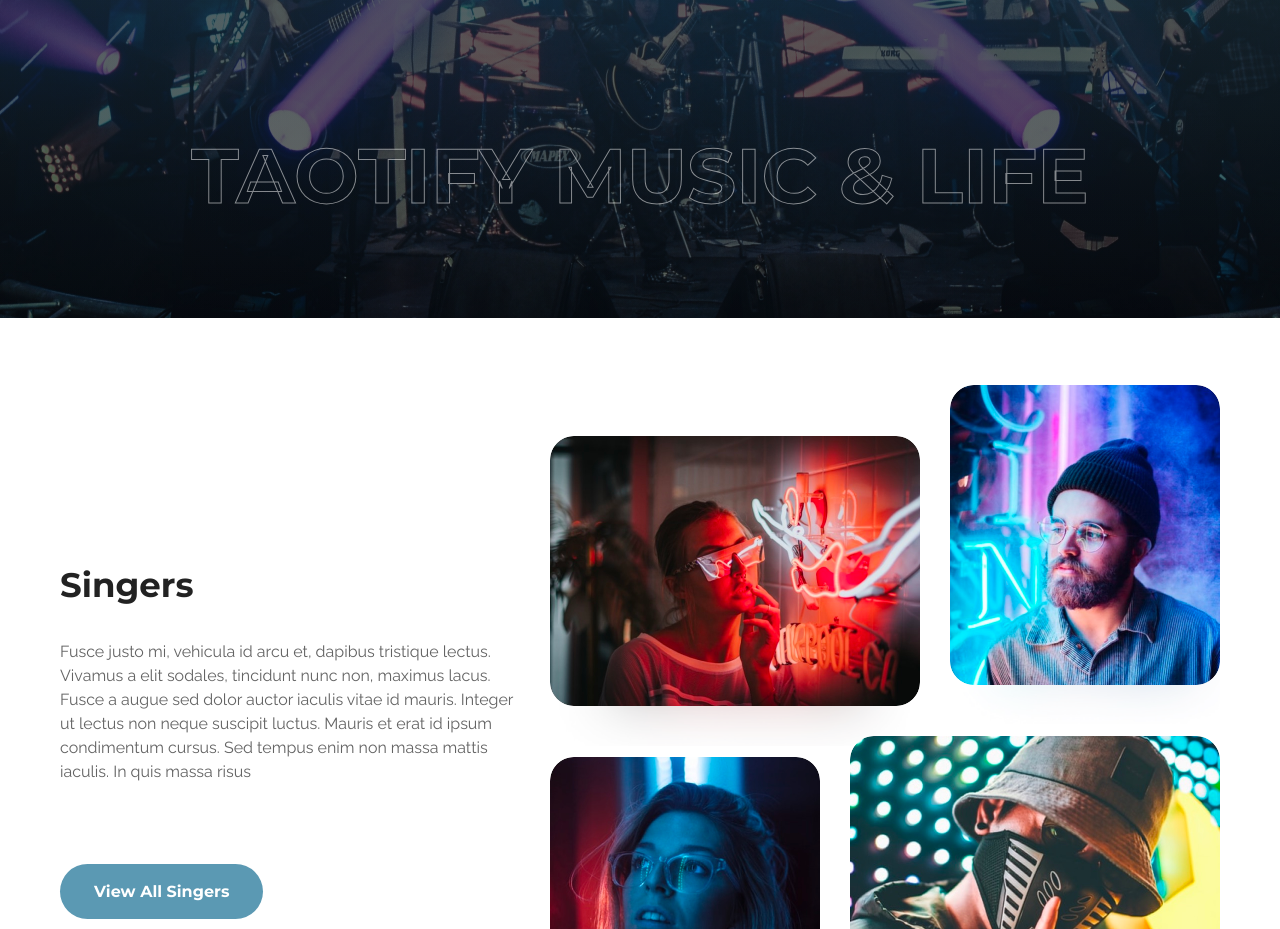
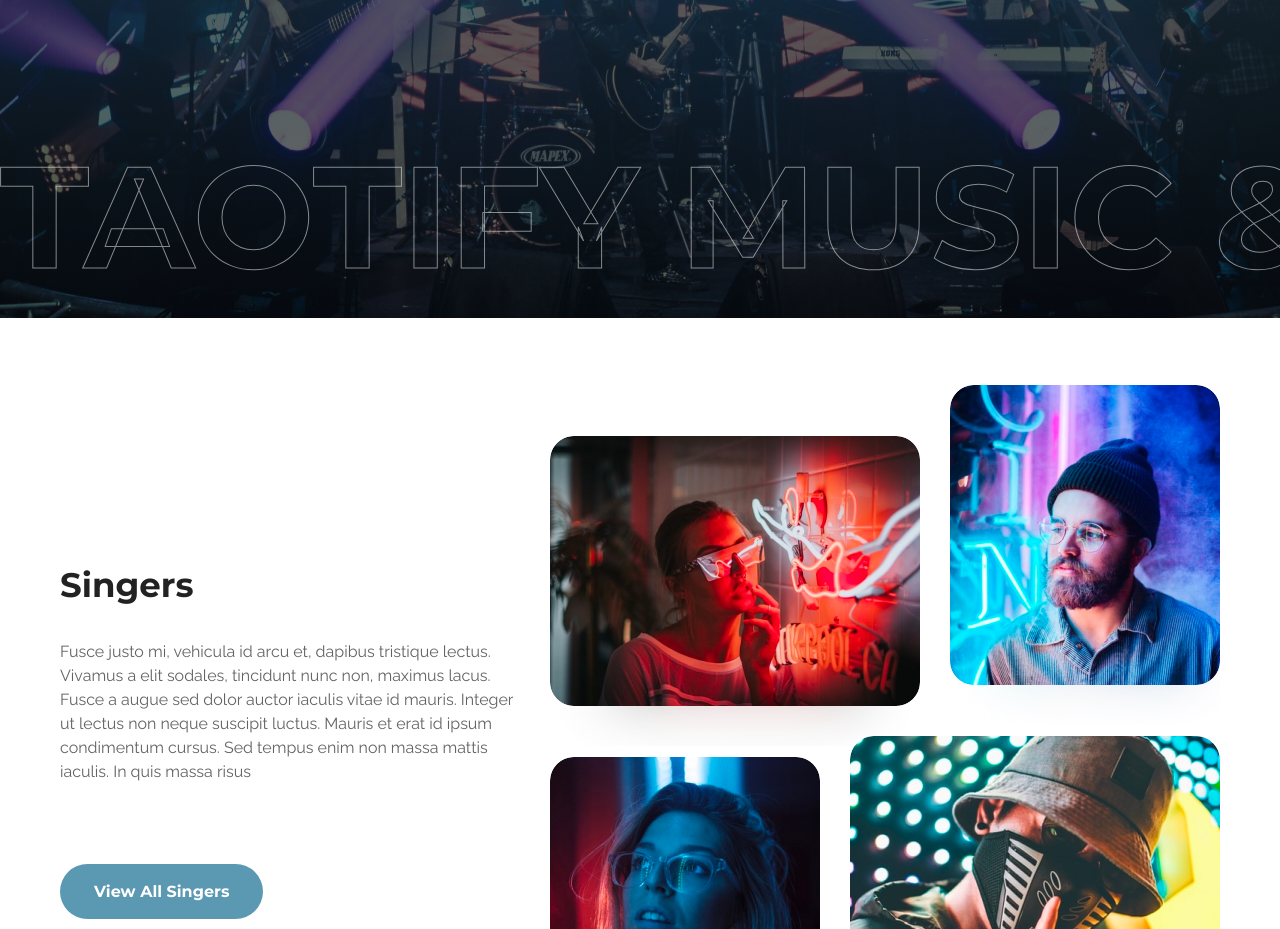
Before and after one commit to taodemy/taotify-website, a Next.js app: page / in a window 1280 px wide. Shown: the part 2540-3469 px from the top of the page. Built offline with nearby package versions, Linux system fonts and the light colour scheme.

Commit message:
fix: background font size

```diff
--- a/src/styles/global-font-style.scss
+++ b/src/styles/global-font-style.scss
@@ -97,7 +97,7 @@
 
 .font_get_started_h2 {
   text-align: center;
-  font-size: 6vw;
+  font-size: 144px;
   font-weight: 700;
   opacity: 0.5;
   color: rgba(255, 255, 255, 0);
```
